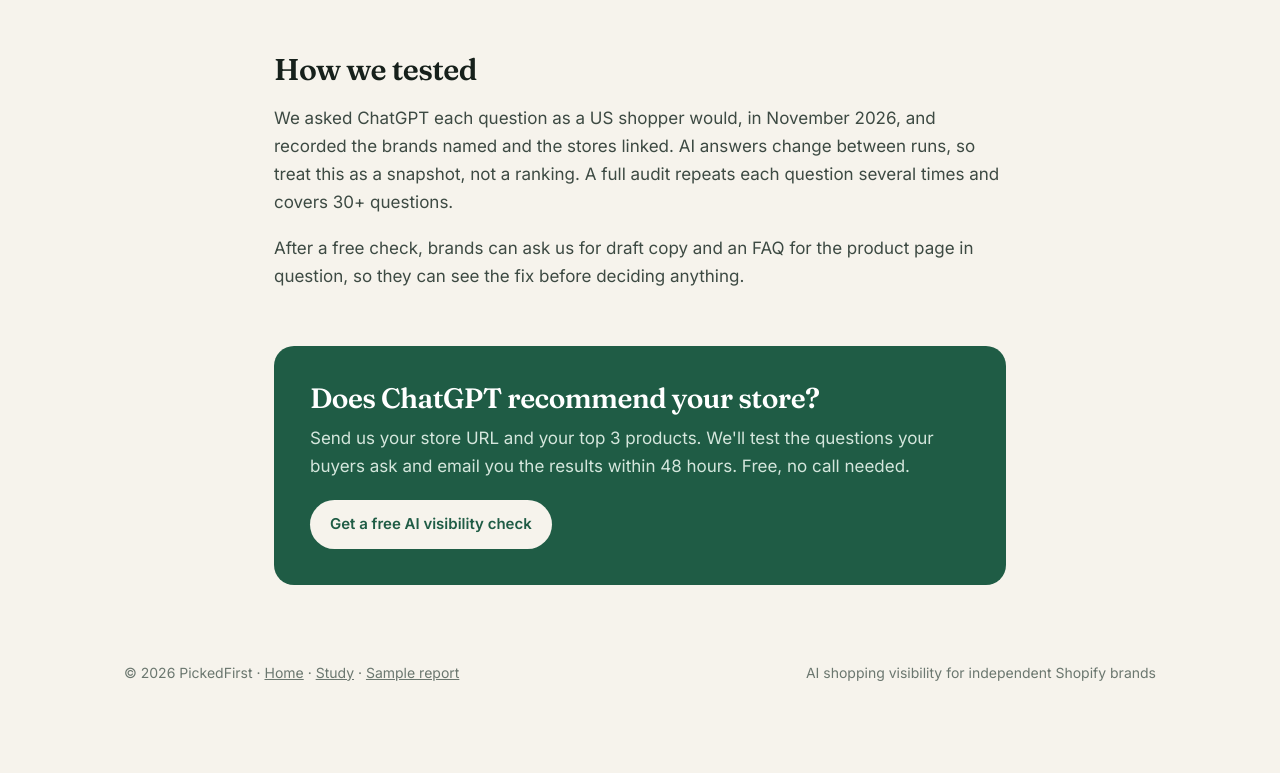
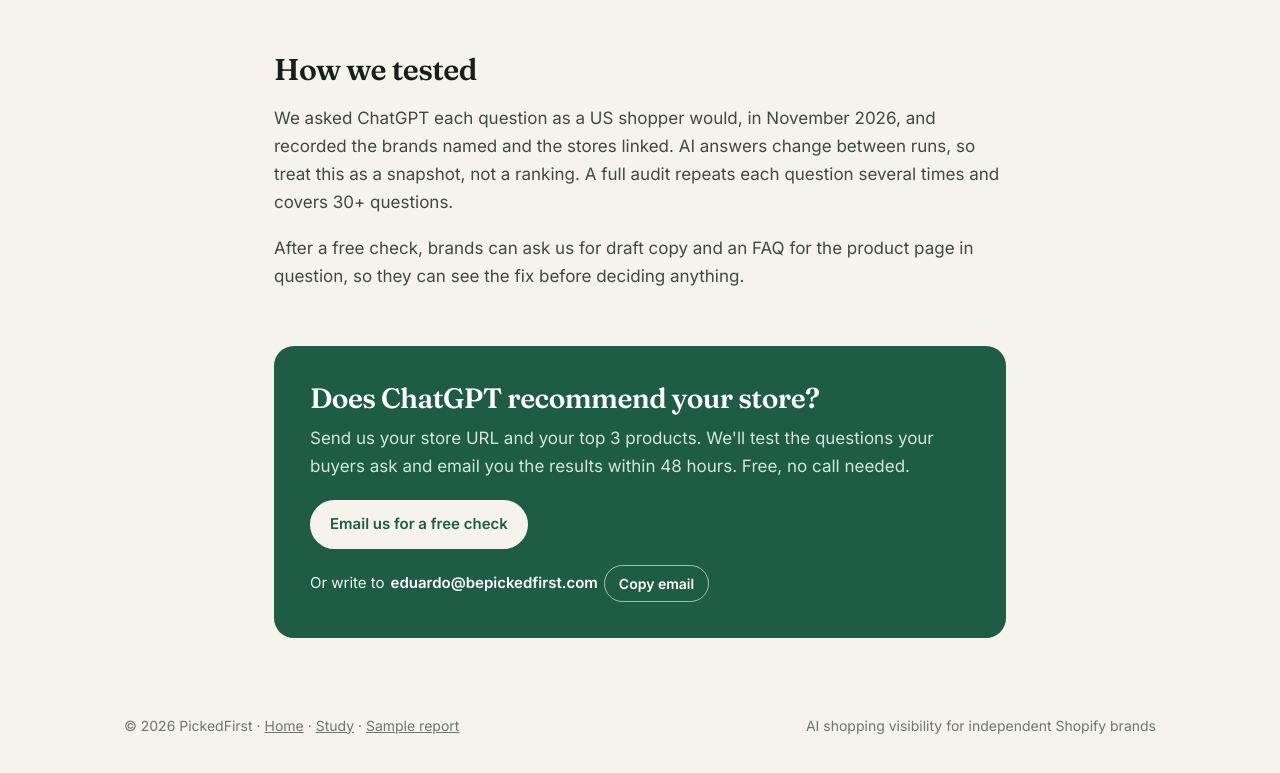
Before and after one commit to EduardoBravodeLaguna/pickedfirst-site, a plain HTML site: page sample-report/index.html in a window 1280 px wide. Shown: the part 2195-2968 px from the top of the page. Before the commit the page ends 2927 px from the top, so only its background shows below. Drawn offline with Linux system fonts and the light colour scheme.

Commit message:
Update call-to-action button and add email copy feature

```diff
--- a/sample-report/index.html
+++ b/sample-report/index.html
@@ -61,6 +61,7 @@ td.good{color:var(--green);font-weight:600}
 footer{padding:36px 0 48px;font-size:14px;color:var(--muted)}
 footer .wrap{display:flex;justify-content:space-between;gap:16px;flex-wrap:wrap}
 footer a{color:var(--muted)}
+.copy{font:inherit;font-size:14px;font-weight:600;background:transparent;color:#fff;border:1px solid rgba(255,255,255,.6);border-radius:999px;padding:6px 14px;margin-left:0;cursor:pointer}.copy:hover{background:rgba(255,255,255,.12)}.mailline{margin:16px 0 0 !important;font-size:15px;color:#eef5f0 !important;display:flex;flex-wrap:wrap;align-items:center;gap:6px}.mailline b{color:#fff;font-weight:600}
 @media (max-width:700px){.stats{grid-template-columns:1fr}
 .tablewrap{overflow:visible}thead{display:none}table,tbody,tr,td{display:block;width:100%}tr{padding:10px 0;border-bottom:1px solid var(--line)}tr:last-child{border-bottom:none}td{border:none;padding:3px 16px}td:before{content:attr(data-label);display:block;font-size:11.5px;font-weight:600;letter-spacing:.06em;text-transform:uppercase;color:var(--muted)}td[data-label="#"]{font-family:var(--serif);font-weight:600;color:var(--ink)}td[data-label="#"]:before{display:none}.nav-links a:not(.btn){display:none}article{padding-top:40px}}
 </style>
@@ -114,7 +115,8 @@ footer a{color:var(--muted)}
 <div class="cta">
   <h2>Does ChatGPT recommend your store?</h2>
   <p>Send us your store URL and your top 3 products. We'll test the questions your buyers ask and email you the results within 48 hours. Free, no call needed.</p>
-  <a class="btn" href="mailto:eduardo@bepickedfirst.com?subject=Free%20AI%20visibility%20check&amp;body=Store%20URL%3A%20%0ATop%203%20products%3A%20">Get a free AI visibility check</a>
+  <a class="btn" href="mailto:eduardo@bepickedfirst.com?subject=Free%20AI%20visibility%20check&amp;body=Store%20URL%3A%20%0ATop%203%20products%3A%20">Email us for a free check</a>
+  <p class="mailline">Or write to <b>eduardo@bepickedfirst.com</b><button type="button" class="copy" data-copy="eduardo@bepickedfirst.com">Copy email</button></p>
 </div>
 </article>
 </main>
@@ -124,5 +126,6 @@ footer a{color:var(--muted)}
     <span>AI shopping visibility for independent Shopify brands</span>
   </div>
 </footer>
+<script>document.querySelectorAll('[data-copy]').forEach(function(b){b.addEventListener('click',function(){var v=b.getAttribute('data-copy'),o=b.textContent;function done(){b.textContent='Copied!';setTimeout(function(){b.textContent=o},1800)}if(navigator.clipboard&&navigator.clipboard.writeText){navigator.clipboard.writeText(v).then(done,fallback)}else{fallback()}function fallback(){var t=document.createElement('textarea');t.value=v;t.setAttribute('readonly','');t.style.position='absolute';t.style.left='-9999px';document.body.appendChild(t);t.select();try{document.execCommand('copy')}catch(e){}t.remove();done()}})})</script>
 </body>
 </html>
```
